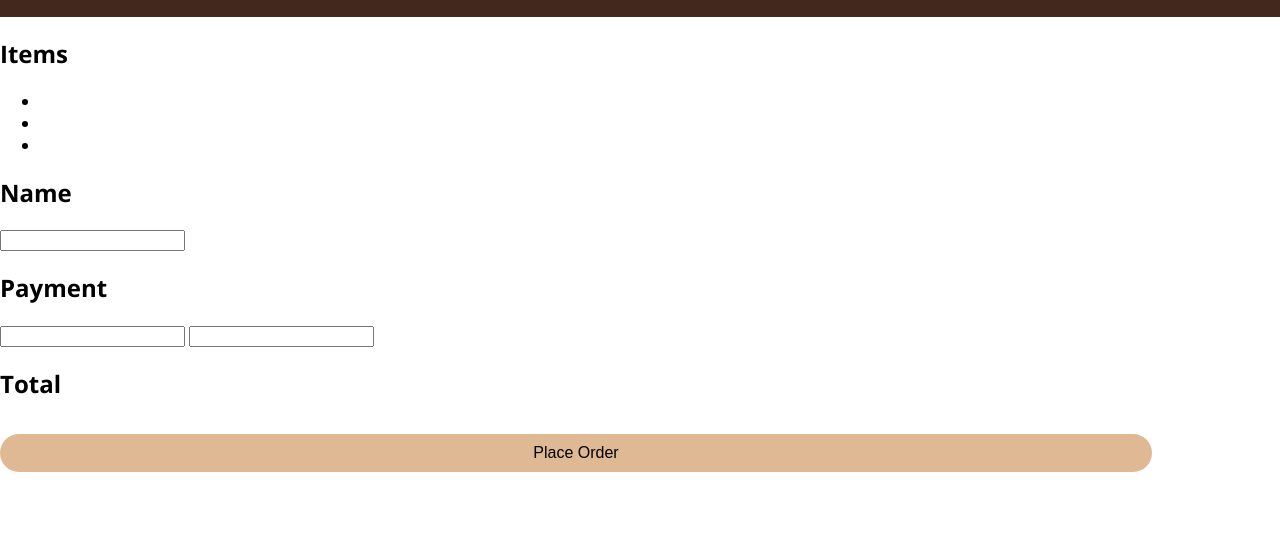
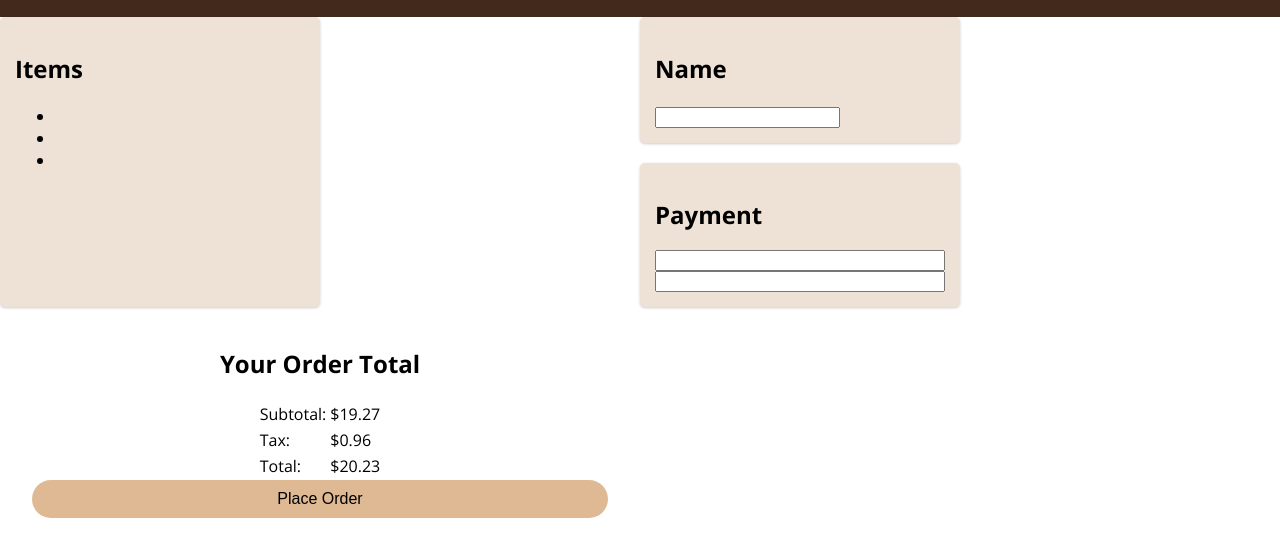
Before and after one commit to WebDevSiDotCom/coffee-page, a plain HTML site: page index.html in a window 1280 px wide. Shown: the part 80-636 px from the top of the page. Drawn offline with nearby package versions, Linux system fonts and the light colour scheme.

Commit message:
Added Table & CSS
Added information to the total table, and added more CSS including classes to further separate items

```diff
--- a/index.html
+++ b/index.html
@@ -16,9 +16,10 @@
         <img class="logo-img" src="coffee_masters_logo.png" alt="coffee master logo"/>
         <h1 class="title">Coffee Masters</h1>
     </nav>
+
     <section class="page">
 
-        <section class="items">
+        <section class="items box">
             <h2 class="header-title">Items</h2>
             <ul>
                 <li class="item">
@@ -34,11 +35,11 @@
         </section>
 
         <section class="payment">
-            <div class="name-box">
+            <div class="name-box box">
                 <h2 class="header-title">Name</h2>
                 <input id="name" type="text">
             </div>
-            <div class="cc-box">
+            <div class="cc-box box">
                 <h2 class="header-title">Payment</h2>
                 <input id="card-number" type="text" required>
                 <input id="cvv-number" type="text" required>
@@ -46,21 +47,21 @@
         </section>
 
         <section class="total">
-            <h2 class="box-title">Total</h2>
+            <h2 class="box-title">Your Order Total</h2>
             <div class="total-box">
                 <table class="total-table">
                     <tbody>
                         <tr>
-                            <td></td>
-                            <td></td>
+                            <td>Subtotal:</td>
+                            <td>$19.27</td>
                         </tr>
                         <tr>
-                            <td></td>
-                            <td></td>
+                            <td>Tax:</td>
+                            <td>$0.96</td>
                         </tr>
                         <tr>
-                            <td></td>
-                            <td></td>
+                            <td>Total:</td>
+                            <td>$20.23</td>
                         </tr>
                     </tbody>
                 </table>
--- a/style.css
+++ b/style.css
@@ -39,3 +39,33 @@ nav {
     padding: 10px 30px;
     border-style: none;
 }
+
+.page {
+    display: grid;
+    grid-template-areas:
+        "order payment"
+        "total total";
+    grid-template-columns: 1fr 1fr;
+
+}
+
+.cc-box {
+    display: flex;
+    flex-direction: column;
+}
+
+.box {
+    background-color: #eee1d5;
+    border-radius: 5px;
+    padding: 15px;
+    margin-bottom: 20px;
+    box-shadow: 0 1px 3px rgb(0 0 0 / 0.2);
+    width: 50%;
+}
+
+.total {
+    display: flex;
+    flex-direction: column;
+    justify-content: center;
+    align-items: center;
+}
```
